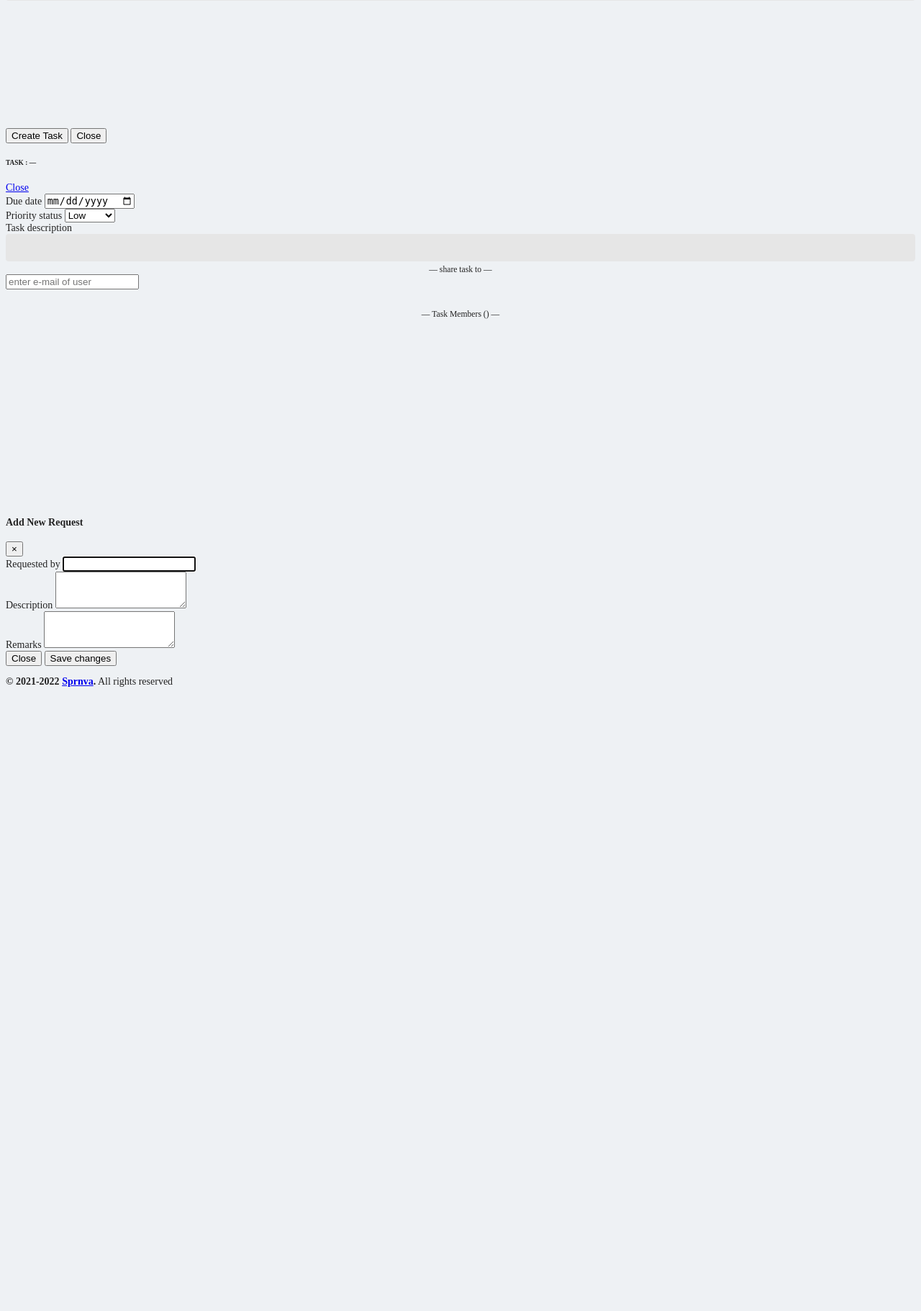
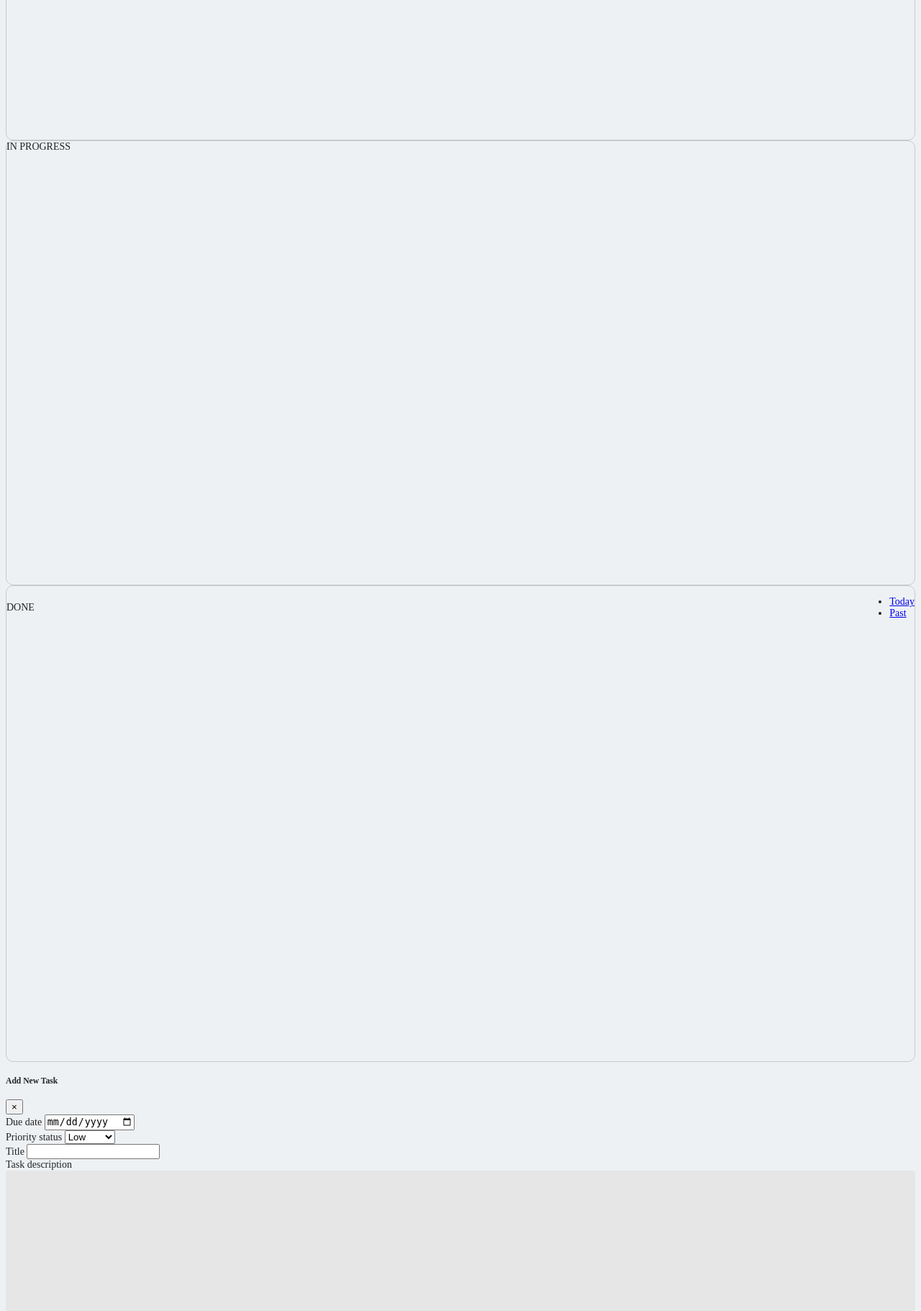
Before and after one commit to notes-software/pmsV2, a PHP site: template app/views/projects/detail.view.php in a window 1280 px wide. Shown: the part 786-2607 px from the top of the page at 72% size. Before the commit the page ends 1740 px from the top, so only its background shows below. Run offline with PHP 8.4, Linux system fonts and the light colour scheme; the template is opened without the code that fills it, so the values that code supplies are empty; some libraries are stand-ins or nearby versions.

Commit message:
fix draggable issue when desc is huge

```diff
--- a/app/controllers/ProjectController.php
+++ b/app/controllers/ProjectController.php
@@ -101,6 +101,7 @@
 						"priority_color" => $prio,
 						"date"      => date('m/d/Y', strtotime($_task['taskDueDate'])),
 						"task_code" => $_task['task_code'],
+						"task_title" => html_entity_decode($_task['taskTitle']),
 						"task"      => html_entity_decode($_task['taskDescription']),
 						"task_member"   => getTaskMember($_task['projectCode'], $task['task_id']),
 						"allow_delete"  => allowDeleteTask($_task['projectCode'], $task['task_id']),
@@ -174,6 +175,7 @@
 					"priority"      => $taskList['priority_stats'],
 					"date"          => date('Y-m-d', strtotime($taskList['taskDueDate'])),
 					"task_code"     => $taskList['task_code'],
+					"task_title"     => html_entity_decode($taskList['taskTitle']),
 					"task"          => html_entity_decode($taskList['taskDescription']),
 					"task_type"     => $type,
 					"task_member"   => getTaskMember($taskList['projectCode'], $taskList['task_id']),
@@ -192,6 +194,7 @@
 
 		$taskDueDate = $request['due_date'];
 		$user_id = Auth::user('id');
+		$taskTitle = addslashes($request['task_title']);
 		$taskDescription = addslashes($request['taskDescription']);
 		$status = 0;
 		$priority_stats = $request['priority_status'];
@@ -201,6 +204,7 @@
 
 		$data = [
 			'projectCode' => $projectCode,
+			'taskTitle' => $taskTitle,
 			'taskDescription' => $taskDescription,
 			'taskDueDate' => $taskDueDate,
 			'taskCreateDate' => date("Y-m-d H:i:s"),
@@ -229,6 +233,7 @@
 		$task_code = $request['task_code'];
 
 		$data = array(
+			'taskTitle' => addslashes($request['task_title']),
 			'taskDescription'    => addslashes($request['task_desc']),
 			'taskDueDate'        => date("Y-m-d", strtotime($request['task_due_date'])),
 			'priority_stats'    => $request['task_prio']
--- a/app/views/projects/add_task_modal.view.php
+++ b/app/views/projects/add_task_modal.view.php
@@ -24,6 +24,10 @@
                             </select>
                         </div>
                         <div class="form-group">
+                            <label for="task_title">Title</label>
+                            <input type="text" id="task_title" class="form-control">
+                        </div>
+                        <div class="form-group">
                             <label for="task_description">Task description</label>
                             <!-- <textarea class="form-control" id="task_description" rows="4" placeholder="Description format" style="resize: none;"></textarea> -->
                             <div style="font-size: 16px;font-family: myFirstFont;word-break: break-word;white-space: pre-wrap;color: #4e4e4e; margin-bottom: 5px;line-height: 22px;-webkit-user-modify: read-write-plaintext-only;outline: -webkit-focus-ring-color auto 0px;background-color: #e6e6e6;padding: 8px;border-radius: 4px;min-height: 180px;" contenteditable="true" id="task_description" placeholder="Description format"></div>
--- a/app/views/projects/detail.view.php
+++ b/app/views/projects/detail.view.php
@@ -34,7 +34,7 @@
     }
 
     .droptarget {
-        max-height: 600px;
+        height: 600px;
     }
 
     .ch-padd-hover:hover {
@@ -328,15 +328,16 @@
         var hasUserID = $("#has_user_id").val();
         if (hasUserID != "") {
             $(function() {
-                $("#sortable1, #sortable2, #sortable3, #sortable3_today").sortable({
+                $("#sortable1, #sortable2, #sortable3, #sortable3_today, #sortable3_all").sortable({
                     connectWith: ".drops"
                 }).disableSelection();
             });
 
-            $("#sortable1, #sortable2, #sortable3, #sortable3_today").droppable({
+            $("#sortable1, #sortable2, #sortable3, #sortable3_today, #sortable3_all").droppable({
                 drop: function(event, ui) {
                     var draggableId = ui.draggable.attr("id");
                     var parent_id = event.target.id;
+                    console.log(draggableId);
 
                     if (parent_id == "sortable1") {
                         updateType(draggableId, 0);
@@ -374,11 +375,16 @@
             }
         }
 
-        return '<div class="col-md-12 col-sm-12 col-12" id="' + list.task_id + '"><div class="row"><div class="info-box bg-' + list.priority_color + '" style="cursor: move;"><div class="info-box-content"><div class="mt-1">' + task_member + '</div><div class="d-flex" style="flex-direction: row;justify-content: space-between;"><div><small class="info-box-text mt-1"><i class="far fa-calendar-check"></i> <b>Due:</b> ' + list.date + '</small></div><div><small class="info-box-text mt-1"><b>Code:</b> ' + list.task_code + '</small></div></div>' + deleteOption + '<span class="badge navbar-badge" data-toggle="tooltip" data-placement="bottom" data-original-title="View task" style="cursor: default;right: ' + $viewOption + ';" onclick="viewTask(\'' + list.task_id + '\', \'' + list.module + '\')"><i class="fas fa-eye" style="font-size: 13px;"></i></span><span class="info-box-text"><pre class="mt-1 px-2" style="white-space: pre-wrap;font-family: myFirstFont;font-size: inherit;padding: 0px;color: inherit;background: #0000001a;border-radius: 3px;">' + list.task + '</pre></span></div></div></div></div>';
+        var shortTaskDesc = list.task.substring(0, 100);
+        var taskTitleLen = (list.task.length > 100) ? ' . . .' : '';
+        var tasktitle = (list.task_title != "") ? list.task_title : shortTaskDesc + taskTitleLen;
+
+        return '<div class="col-md-12 col-sm-12 col-12" id="' + list.task_id + '"><div class="row"><div class="info-box bg-' + list.priority_color + '" style="cursor: move;"><div class="info-box-content"><div class="mt-1">' + task_member + '</div><div class="d-flex" style="flex-direction: row;justify-content: space-between;"><div><small class="info-box-text mt-1"><i class="far fa-calendar-check"></i> <b>Due:</b> ' + list.date + '</small></div><div><small class="info-box-text mt-1"><b>Code:</b> ' + list.task_code + '</small></div></div>' + deleteOption + '<span class="badge navbar-badge" data-toggle="tooltip" data-placement="bottom" data-original-title="View task" style="cursor: default;right: ' + $viewOption + ';" onclick="viewTask(\'' + list.task_id + '\', \'' + list.module + '\')"><i class="fas fa-eye" style="font-size: 13px;"></i></span><span class="info-box-text"><pre class="mt-1 px-2" style="white-space: pre-wrap;font-family: myFirstFont;font-size: inherit;padding: 0px;color: inherit;background: #0000001a;border-radius: 3px;">' + tasktitle + '</pre></span></div></div></div></div>';
     }
 
     function updateType(id, type) {
         var project_code = "<?= $project['projectCode'] ?>";
+        console.log(project_code);
         $.post(base_url + "/project/task/update", {
             id: id,
             type: type,
@@ -428,6 +434,7 @@
                     $("#v_task_status").html(tsk_dt.task_type);
                     $("#task_v_date").val(tsk_dt.date);
                     $("#v_task_prio_status").val(tsk_dt.priority);
+                    $("#v_task_title").val(tsk_dt.task_title);
                     $("#v_task_desc").html(tsk_dt.task);
 
                     if (tsk_dt.task_type != "DONE") {
@@ -469,6 +476,7 @@
         var task_date = $("#task_date").val();
         var task_status = $("#task_status").val();
         var task_description = $("#task_description").html();
+        var task_title = $("#task_title").val();
         var project_code = "<?= $project['projectCode'] ?>";
         if (project_code == '') {
             alertMe('danger', 'No project selected!');
@@ -478,6 +486,7 @@
             } else {
                 $.post(base_url + "/project/task/add", {
                     due_date: task_date,
+                    task_title: task_title,
                     taskDescription: task_description,
                     priority_status: task_status,
                     projectCode: project_code
@@ -497,11 +506,13 @@
 
     function save_task_details() {
         var project_code = "<?= $project['projectCode'] ?>";
+        var task_title = $("#v_task_title").val();
         var task_desc = $("#v_task_desc").html();
         var task_due_date = $("#task_v_date").val();
         var task_code = $("#v_task_code").html();
         var task_prio = $("#v_task_prio_status").val();
         $.post(base_url + "/project/task/update/details", {
+            task_title: task_title,
             task_desc: task_desc,
             task_due_date: task_due_date,
             task_code: task_code,
--- a/app/views/projects/edit_task_modal.php
+++ b/app/views/projects/edit_task_modal.php
@@ -31,6 +31,12 @@
                                         <option value="1">Medium</option>
                                         <option value="2">High</option>
                                     </select>
+                                </div>
+                            </div>
+                            <div class="col-12">
+                                <div class="form-group">
+                                    <label for="task_title">Title</label>
+                                    <input type="text" id="v_task_title" class="form-control">
                                 </div>
                             </div>
                             <div class="col-12">
--- a/config/routes/web.php
+++ b/config/routes/web.php
@@ -58,7 +58,7 @@
     Route::group(['prefix' => '/task', 'middleware' => ['auth']], function () {
         Route::post('/', ['ProjectController@task']);
         Route::post('/update', ['ProjectController@updateTaskType']);
-        Route::post('/detail', ['ProjectController@taskDetail', 'auth']);
+        Route::post('/detail', ['ProjectController@taskDetail']);
         Route::post('/update/details', ['ProjectController@taskUpdate']);
         Route::post('/add', ['ProjectController@taskAdd']);
         Route::post('/delete', ['ProjectController@taskDelete']);
```
Also changed, not shown: database/migrations/20220203093438_add_taskTitle_in_tasks_table.php (added).
